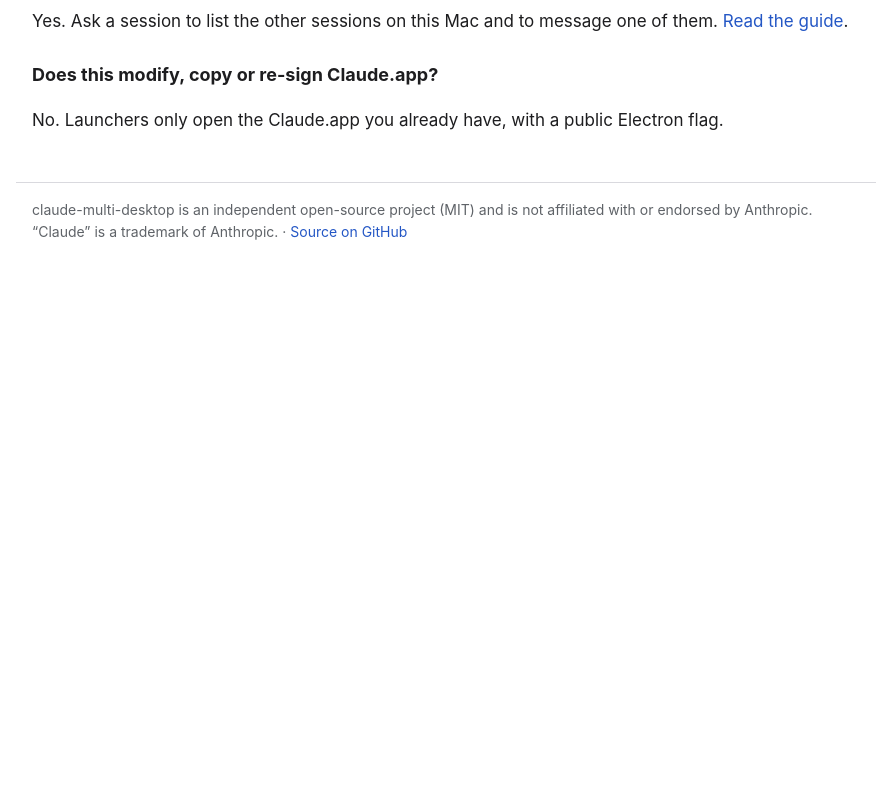
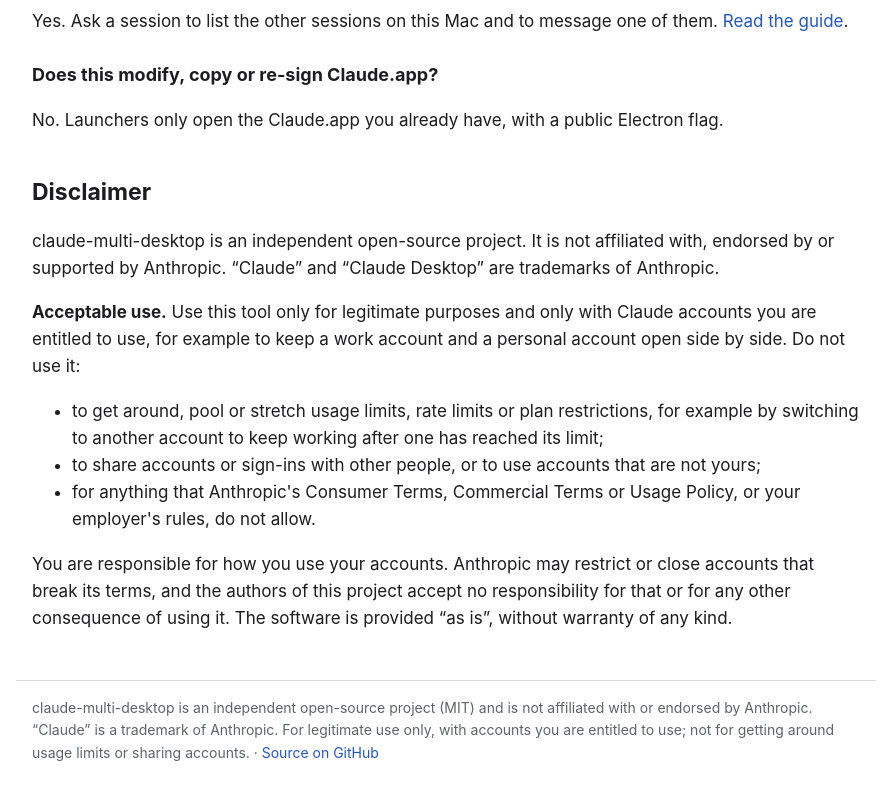
Before and after one commit to jackson-cmd/claude-multi-desktop, a plain HTML site: page site/index.html in a window 1280 px wide. Shown: the part 2823-3627 px from the top of the page, without its empty margins (194-1083 px from the left). Before the commit the page ends 3107 px from the top, so only its background shows below. Drawn offline with Linux system fonts and the light colour scheme.

Commit message:
Add a disclaimer: legitimate use only, not for getting around usage limits
The README, the website (a Disclaimer section on the home page and a line in every footer), llms.txt and the script's help now say that the tool is unofficial and is meant only for accounts the user is entitled to use, and must not be used to get around, pool or stretch usage limits, to share accounts, or for anything Anthropic's terms or an employer's rules forbid. The MIT license itself is unchanged.

```diff
--- a/site/index.html
+++ b/site/index.html
@@ -119,9 +119,18 @@ cd claude-multi-desktop
   <p>Yes. Ask a session to list the other sessions on this Mac and to message one of them. <a href="guides/claude-code-sessions-across-accounts.html">Read the guide</a>.</p>
   <h3>Does this modify, copy or re-sign Claude.app?</h3>
   <p>No. Launchers only open the Claude.app you already have, with a public Electron flag.</p>
+  <h2 id="disclaimer">Disclaimer</h2>
+  <p>claude-multi-desktop is an independent open-source project. It is not affiliated with, endorsed by or supported by Anthropic. “Claude” and “Claude Desktop” are trademarks of Anthropic.</p>
+  <p><strong>Acceptable use.</strong> Use this tool only for legitimate purposes and only with Claude accounts you are entitled to use, for example to keep a work account and a personal account open side by side. Do not use it:</p>
+  <ul>
+    <li>to get around, pool or stretch usage limits, rate limits or plan restrictions, for example by switching to another account to keep working after one has reached its limit;</li>
+    <li>to share accounts or sign-ins with other people, or to use accounts that are not yours;</li>
+    <li>for anything that Anthropic's Consumer Terms, Commercial Terms or Usage Policy, or your employer's rules, do not allow.</li>
+  </ul>
+  <p>You are responsible for how you use your accounts. Anthropic may restrict or close accounts that break its terms, and the authors of this project accept no responsibility for that or for any other consequence of using it. The software is provided “as is”, without warranty of any kind.</p>
 </main>
 <footer>
-  claude-multi-desktop is an independent open-source project (MIT) and is not affiliated with or endorsed by Anthropic. “Claude” is a trademark of Anthropic.
+  claude-multi-desktop is an independent open-source project (MIT) and is not affiliated with or endorsed by Anthropic. “Claude” is a trademark of Anthropic. For legitimate use only, with accounts you are entitled to use; not for getting around usage limits or sharing accounts.
   · <a href="https://github.com/jackson-cmd/claude-multi-desktop">Source on GitHub</a>
 </footer>
 </body>
--- a/site/llms.txt
+++ b/site/llms.txt
@@ -1,6 +1,6 @@
 # claude-multi-desktop
 
-> Free, open-source bash script (MIT) that runs two or more Claude Desktop accounts at the same time on one Mac. Each window has its own sign-in and chats; all windows share one Claude Code setup (~/.claude), so skills, CLAUDE.md, memory and MCP servers are the same in every account, and Claude Code sessions in different accounts can find and message each other with ListAgents and SendMessage. It never copies, patches or re-signs Claude.app; launchers use Electron's public --user-data-dir flag. Not affiliated with Anthropic.
+> Free, open-source bash script (MIT) that runs two or more Claude Desktop accounts at the same time on one Mac. Each window has its own sign-in and chats; all windows share one Claude Code setup (~/.claude), so skills, CLAUDE.md, memory and MCP servers are the same in every account, and Claude Code sessions in different accounts can find and message each other with ListAgents and SendMessage. It never copies, patches or re-signs Claude.app; launchers use Electron's public --user-data-dir flag. Not affiliated with Anthropic. For legitimate use only, with accounts the user is entitled to use; not for getting around usage limits or sharing accounts.
 
 ## Docs
 
```
Also changed, not shown: site/guides/claude-code-sessions-across-accounts.html (+3 -3 lines), site/guides/two-claude-accounts-on-mac.html (+1 -1 lines), README.md, 1 other file.
